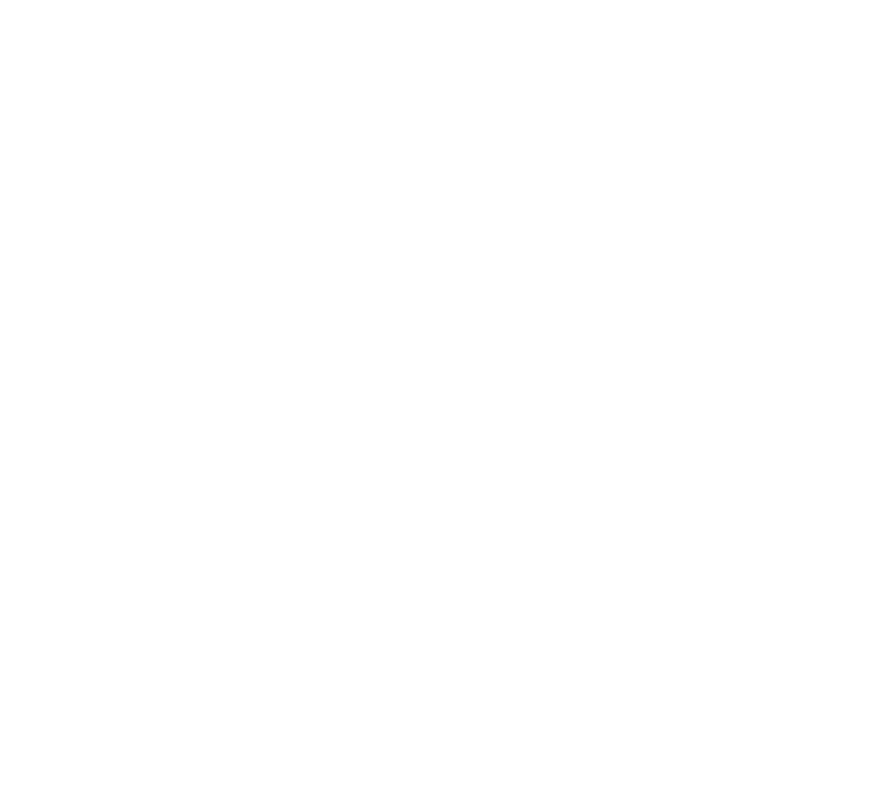
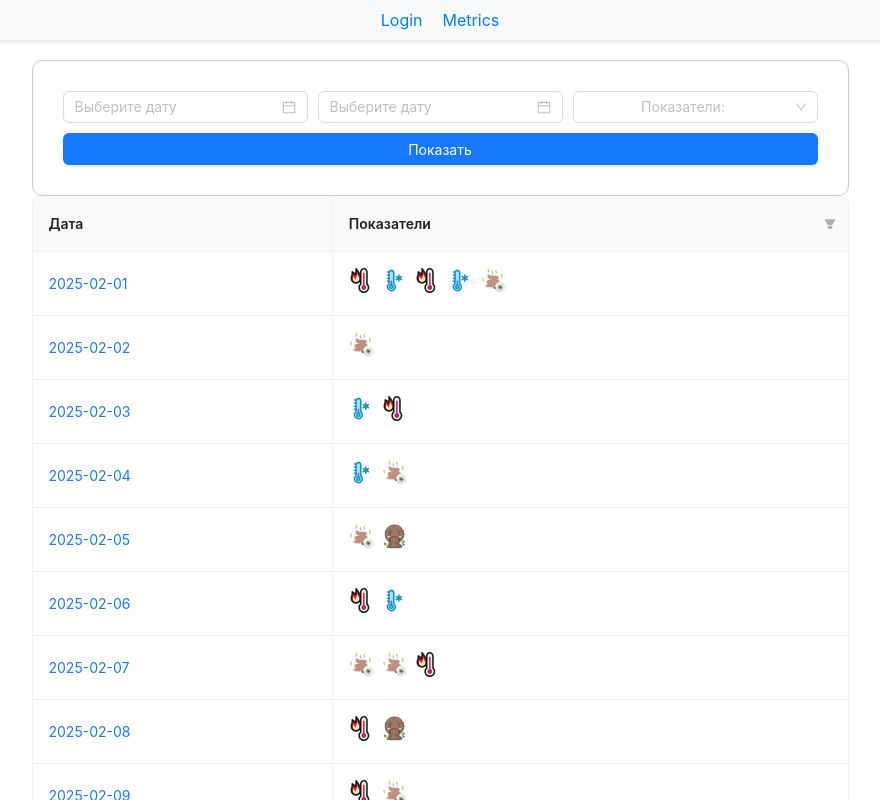
Before and after one commit to PavelZavritskiy/patient-data, a React (Create React App) app: page /#/metric in a window 1280 px wide. Before the commit this address had no page. Shown: the top 800 px of the page, without its empty margins (200-1080 px from the left). Built offline with nearby package versions, Linux system fonts and the light colour scheme.

Commit message:
Added navigation

```diff
--- a/package.json
+++ b/package.json
@@ -1,7 +1,7 @@
 {
   "name": "pacient-data",
   "version": "0.1.0",
-  "homepage": "https://zavrik127.github.io/patient-data",
+  "homepage": "https://pavelzavritskiy.github.io/patient-data",
   "private": true,
   "dependencies": {
     "@testing-library/jest-dom": "^5.17.0",
--- a/public/index.html
+++ b/public/index.html
@@ -9,8 +9,6 @@
       name="description"
       content="Web site created using create-react-app"
     />
-    <link rel="apple-touch-icon" href="%PUBLIC_URL%/logo192.png" />
-    <link rel="manifest" href="%PUBLIC_URL%/manifest.json" />
     <title>Baby Metrics</title>
   </head>
   <body>
--- a/src/components/App/App.css
+++ b/src/components/App/App.css
@@ -5,3 +5,38 @@
   width: 100%;
   text-align: center;
 }
+
+nav {
+  position: fixed;
+  top: 0;
+  left: 0;
+  width: 100%;
+  background-color: #f8f9fa;
+  padding: 10px 0;
+  box-shadow: 0 2px 4px rgba(0, 0, 0, 0.1);
+  z-index: 1000;
+}
+
+nav ul {
+  list-style-type: none;
+  padding: 0;
+  margin: 0;
+}
+
+nav ul li {
+  display: inline;
+  margin: 0 10px;
+}
+
+nav ul li a {
+  text-decoration: none;
+  color: #007bff;
+}
+
+nav ul li a:hover {
+  text-decoration: underline;
+}
+
+main {
+  padding-top: 60px;
+}
--- a/src/components/App/App.tsx
+++ b/src/components/App/App.tsx
@@ -2,12 +2,23 @@ import React from 'react';
 import './App.css';
 import LoginPage from '../LoginPage/LoginPage';
 import MetricPage from '../MetricPage/MetricPage';
-import { Routes, Route } from 'react-router-dom';
+import { Routes, Route, Link } from 'react-router-dom';
 
 function App() {
   return (
     <div className='App'>
-      <Routes>
+      <nav>
+        <ul>
+          <li>
+            <Link to="/login">Login</Link>
+          </li>
+          <li>
+            <Link to="/metric">Metrics</Link>
+          </li>
+        </ul>
+      </nav>
+
+      <Routes >
         <Route path='/login' element={<LoginPage/>}/>
         <Route path='/metric' element={<MetricPage/>}/>
       </Routes>
--- a/src/components/LoginPage/LoginPage.tsx
+++ b/src/components/LoginPage/LoginPage.tsx
@@ -2,7 +2,7 @@ import React, { useState, useRef } from 'react';
 import './LoginPage.css';
 import { UserOutlined, KeyOutlined, EyeTwoTone, EyeInvisibleOutlined } from '@ant-design/icons';
 import { Input, Button, Typography, Form } from 'antd';
-import type { InputRef } from 'antd'; // Импортируем тип InputRef
+import type { InputRef } from 'antd';
 
 const { Title, Text } = Typography;
 
--- a/src/components/MetricPage/MetricPage.css
+++ b/src/components/MetricPage/MetricPage.css
@@ -1,3 +1,7 @@
+.MetricContainer {
+  padding-top: 60px;
+}
+
 .FormMetric {
   display: grid;
   grid-template-columns: 1fr 1fr 1fr;
--- a/src/index.tsx
+++ b/src/index.tsx
@@ -3,7 +3,7 @@ import ReactDOM from 'react-dom/client';
 import './index.css';
 import App from './components/App/App';
 import {
-  BrowserRouter,
+  HashRouter,
 } from "react-router-dom";
 
 const root = ReactDOM.createRoot(
@@ -11,8 +11,8 @@ const root = ReactDOM.createRoot(
 );
 root.render(
   <React.StrictMode>
-    <BrowserRouter>
+    <HashRouter basename='/'>
       <App />
-    </BrowserRouter>
+    </HashRouter>
   </React.StrictMode>
 );
```
